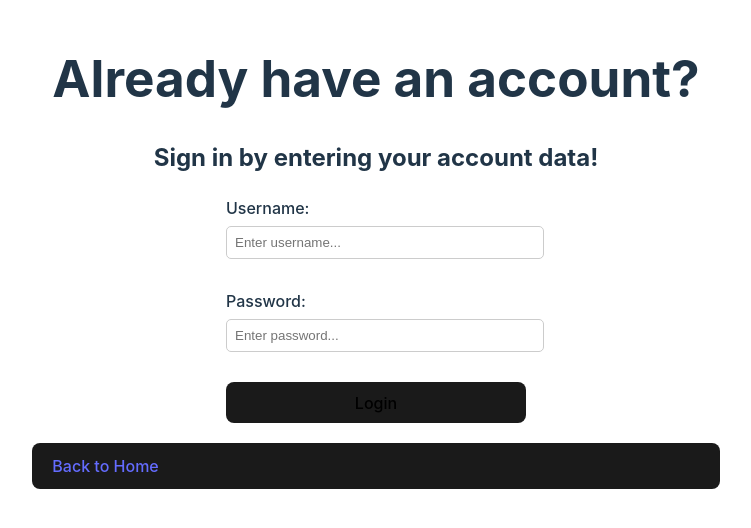
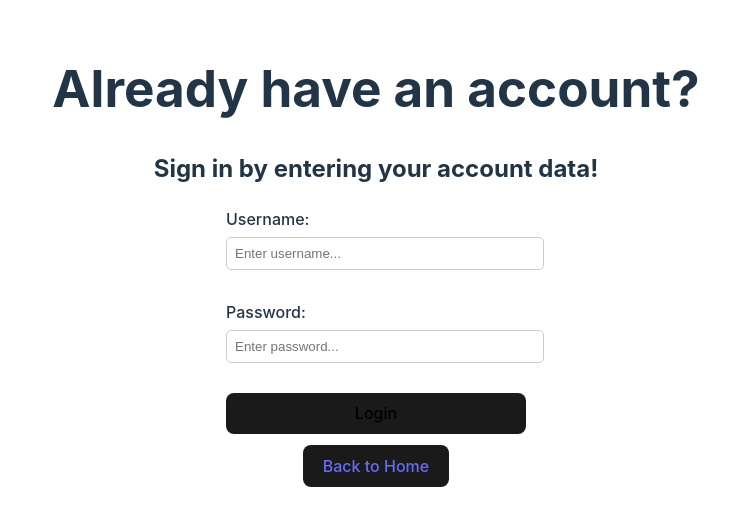
Before and after one commit to robbdouglas/hearthstone-battlegrounds-stats, a React (Vite) app: page /login in a window 1280 px wide. Shown: the part 148-676 px from the top of the page, without its empty margins (264-1015 px from the left). Built offline with nearby package versions, Linux system fonts and the light colour scheme.

Commit message:
fix css issues in login and register (home btn)

```diff
--- a/src/components/Login.jsx
+++ b/src/components/Login.jsx
@@ -30,9 +30,11 @@ function Login() {
 
           <button type="submit">Login</button>
         </form>
-        <Link to="/" className="home-button button">
-          Back to Home
-        </Link>
+        <div className="home-button-div">
+          <Link to="/" className="home-button button">
+            Back to Home
+          </Link>
+        </div>
       </div>
     </div>
   );
--- a/src/components/Register.jsx
+++ b/src/components/Register.jsx
@@ -46,9 +46,11 @@ function Register() {
 
           <button type="submit">Register</button>
         </form>
-        <Link to="/" className="home-button button">
-          Back to Home
-        </Link>
+        <div className="home-button-div">
+          <Link to="/" className="home-button button">
+            Back to Home
+          </Link>
+        </div>
       </div>
     </div>
   );
--- a/src/index.css
+++ b/src/index.css
@@ -1,3 +1,5 @@
+/* index.css */
+
 :root {
   font-family: Inter, system-ui, Avenir, Helvetica, Arial, sans-serif;
   line-height: 1.5;
--- a/src/styles/Login.css
+++ b/src/styles/Login.css
@@ -47,6 +47,12 @@
     border-color: #646cff;
   }
 
+  .home-button-div {
+    margin-top: 20px;
+  }
+
   .home-button {
     margin-top: 20px;
+    text-align: center;
+    width: 100%;
   }
--- a/src/styles/Register.css
+++ b/src/styles/Register.css
@@ -47,6 +47,10 @@ form button:hover {
   border-color: #646cff;
 }
 
+.home-button-div {
+  margin-top: 20px;
+}
+
 .home-button {
   margin-top: 20px;
 }
```
